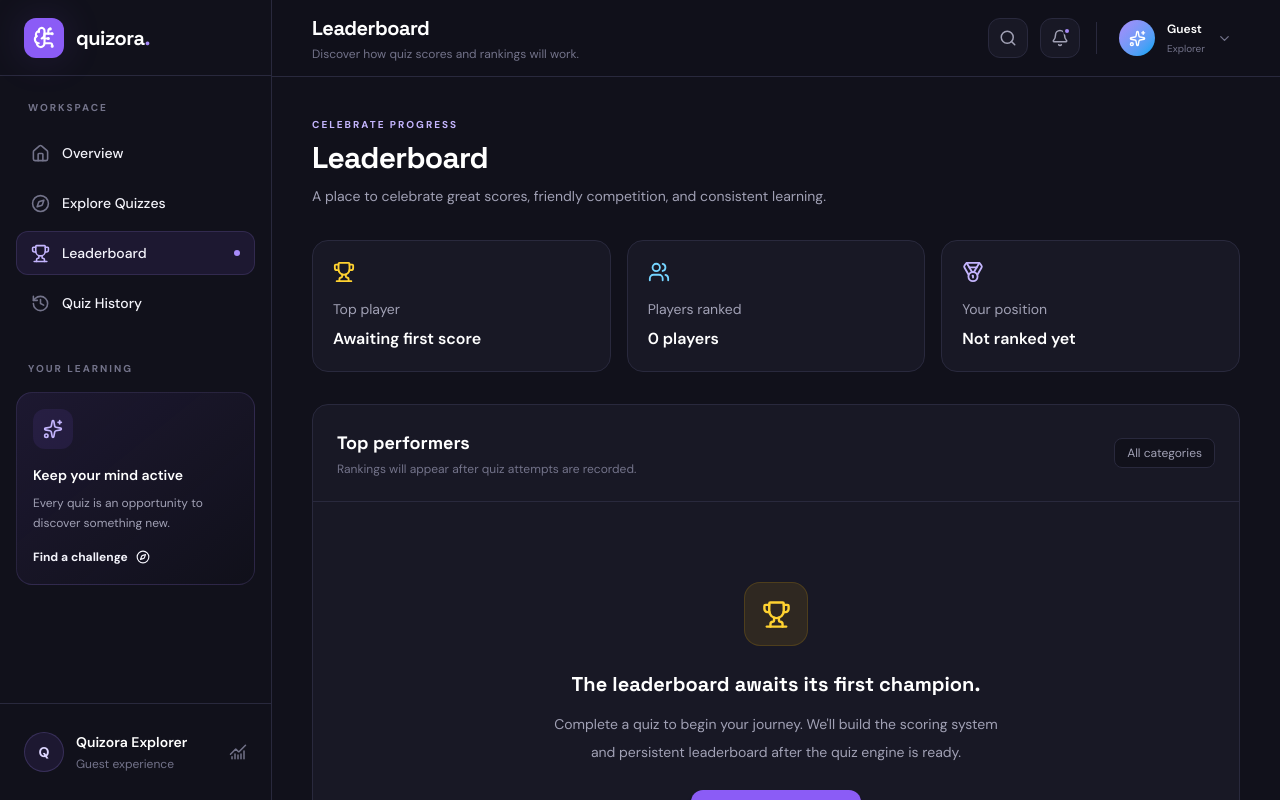
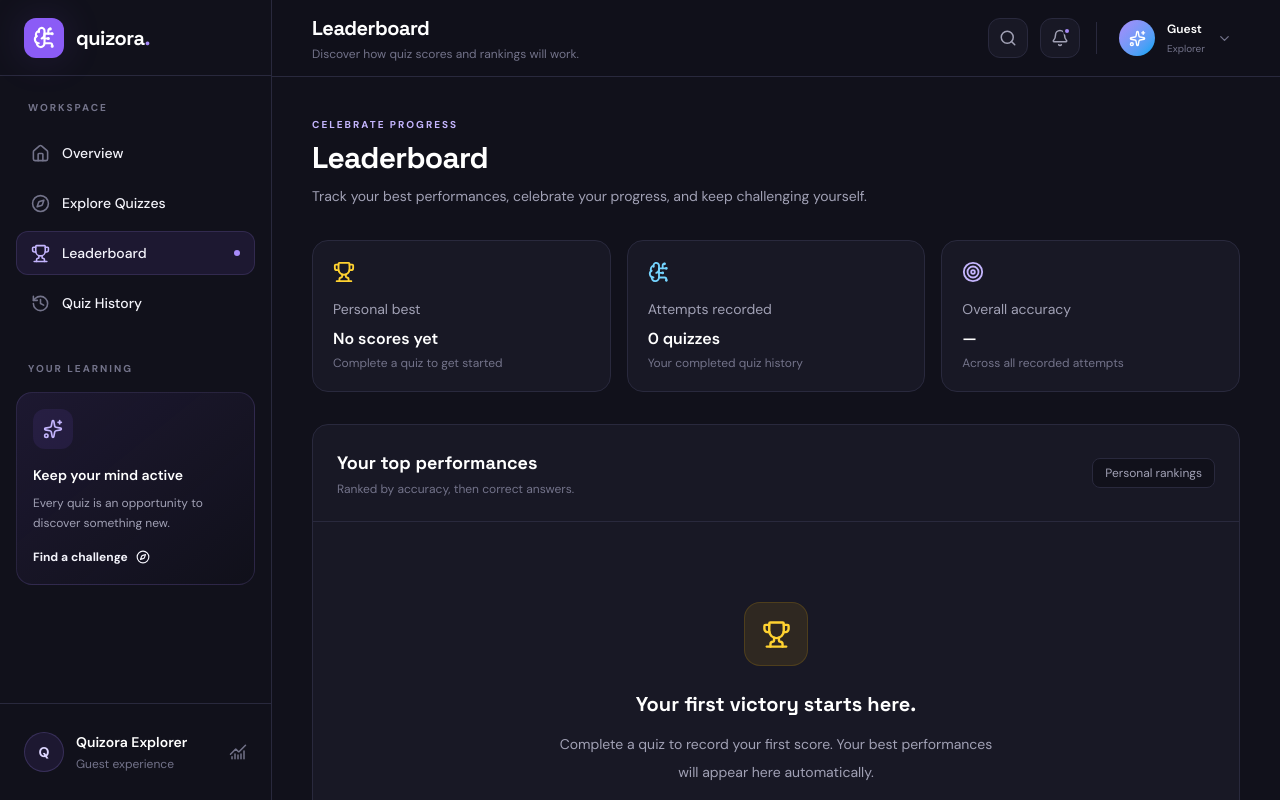
Before and after one commit to abdikadirjerry/quizora-quiz-app, a React (Vite) app: page /leaderboard in a window 1280 px wide. Shown: the top 800 px of the page. Built offline with nearby package versions, Linux system fonts and the light colour scheme.

Commit message:
feat: add performance leaderboard based on quiz history

```diff
--- a/src/pages/LeaderboardPage.jsx
+++ b/src/pages/LeaderboardPage.jsx
@@ -1,36 +1,122 @@
-import { ArrowRight, Medal, Trophy, Users } from "lucide-react";
-
+import {
+  ArrowRight,
+  Medal,
+  Trophy,
+  Target,
+  BrainCircuit,
+  Award,
+} from "lucide-react";
 import { Link } from "react-router";
 
 import Button from "../components/ui/Button";
 import PageHeader from "../components/ui/PageHeader";
+import { getQuizHistory } from "../utils/quizStorage";
 
 function LeaderboardPage() {
+  const history = getQuizHistory();
+
+  const totalQuestions = history.reduce(
+    (sum, attempt) => sum + (Number(attempt.totalQuestions) || 0),
+    0,
+  );
+
+  const totalCorrect = history.reduce(
+    (sum, attempt) => sum + (Number(attempt.score) || 0),
+    0,
+  );
+
+  const accuracy =
+    totalQuestions > 0 ? Math.round((totalCorrect / totalQuestions) * 100) : 0;
+
+  const rankedAttempts = [...history].sort((a, b) => {
+    const accuracyDifference =
+      (Number(b.accuracy) || 0) - (Number(a.accuracy) || 0);
+    if (accuracyDifference !== 0) return accuracyDifference;
+
+    const scoreDifference = (Number(b.score) || 0) - (Number(a.score) || 0);
+    if (scoreDifference !== 0) return scoreDifference;
+
+    return new Date(b.completedAt) - new Date(a.completedAt);
+  });
+
+  const bestAttempt = rankedAttempts[0];
+
+  function formatDate(dateString) {
+    if (!dateString) return "Date unavailable";
+
+    const date = new Date(dateString);
+
+    if (Number.isNaN(date.getTime())) return "Date unavailable";
+
+    return new Intl.DateTimeFormat(undefined, {
+      month: "short",
+      day: "numeric",
+      year: "numeric",
+    }).format(date);
+  }
+
+  function formatCategory(category) {
+    if (!category) return "General Knowledge";
+
+    return category
+      .split("-")
+      .map((word) => word.charAt(0).toUpperCase() + word.slice(1))
+      .join(" ");
+  }
+
   return (
     <div>
       <PageHeader
         eyebrow="CELEBRATE PROGRESS"
         title="Leaderboard"
-        description="A place to celebrate great scores, friendly competition, and consistent learning."
+        description="Track your best performances, celebrate your progress, and keep challenging yourself."
       />
 
       <section className="mb-8 grid gap-4 sm:grid-cols-3">
         <article className="surface-card p-5">
           <Trophy size={22} className="text-amber-300" />
-          <p className="mt-4 text-sm text-text-secondary">Top player</p>
-          <p className="mt-2 font-semibold text-white">Awaiting first score</p>
+
+          <p className="mt-4 text-sm text-text-secondary">Personal best</p>
+
+          <p className="mt-2 font-semibold text-white">
+            {bestAttempt
+              ? `${Number(bestAttempt.accuracy) || 0}% accuracy`
+              : "No scores yet"}
+          </p>
+
+          <p className="mt-1 text-xs text-text-muted">
+            {bestAttempt
+              ? `${Number(bestAttempt.score) || 0}/${Number(bestAttempt.totalQuestions) || 0} correct`
+              : "Complete a quiz to get started"}
+          </p>
         </article>
 
         <article className="surface-card p-5">
-          <Users size={22} className="text-sky-300" />
-          <p className="mt-4 text-sm text-text-secondary">Players ranked</p>
-          <p className="mt-2 font-semibold text-white">0 players</p>
+          <BrainCircuit size={22} className="text-sky-300" />
+
+          <p className="mt-4 text-sm text-text-secondary">Attempts recorded</p>
+
+          <p className="mt-2 font-semibold text-white">
+            {history.length} {history.length === 1 ? "quiz" : "quizzes"}
+          </p>
+
+          <p className="mt-1 text-xs text-text-muted">
+            Your completed quiz history
+          </p>
         </article>
 
         <article className="surface-card p-5">
-          <Medal size={22} className="text-brand-300" />
-          <p className="mt-4 text-sm text-text-secondary">Your position</p>
-          <p className="mt-2 font-semibold text-white">Not ranked yet</p>
+          <Target size={22} className="text-brand-300" />
+
+          <p className="mt-4 text-sm text-text-secondary">Overall accuracy</p>
+
+          <p className="mt-2 font-semibold text-white">
+            {history.length > 0 ? `${accuracy}%` : "—"}
+          </p>
+
+          <p className="mt-1 text-xs text-text-muted">
+            Across all recorded attempts
+          </p>
         </article>
       </section>
 
@@ -38,31 +124,32 @@ function LeaderboardPage() {
         <div className="flex flex-col gap-3 border-b border-border-subtle p-6 sm:flex-row sm:items-center sm:justify-between">
           <div>
             <h2 className="display-font text-lg font-bold text-white">
-              Top performers
+              Your top performances
             </h2>
 
             <p className="mt-1 text-xs text-text-muted">
-              Rankings will appear after quiz attempts are recorded.
+              Ranked by accuracy, then correct answers.
             </p>
           </div>
 
           <span className="w-fit rounded-lg border border-border-subtle bg-surface px-3 py-1.5 text-xs text-text-secondary">
-            All categories
+            Personal rankings
           </span>
         </div>
 
+        {rankedAttempts.length === 0 ? (
           <div className="flex flex-col items-center px-6 py-16 text-center sm:py-20">
             <span className="flex h-16 w-16 items-center justify-center rounded-2xl border border-amber-400/15 bg-amber-400/10 text-amber-300">
               <Trophy size={29} />
             </span>
 
             <h3 className="display-font mt-6 text-xl font-bold text-white">
-            The leaderboard awaits its first champion.
+              Your first victory starts here.
             </h3>
 
             <p className="mt-3 max-w-md text-sm leading-7 text-text-secondary">
-            Complete a quiz to begin your journey. We'll build the scoring
-            system and persistent leaderboard after the quiz engine is ready.
+              Complete a quiz to record your first score. Your best performances
+              will appear here automatically.
             </p>
 
             <Link to="/explore" className="mt-6">
@@ -72,6 +159,104 @@ function LeaderboardPage() {
               </Button>
             </Link>
           </div>
+        ) : (
+          <div className="overflow-x-auto">
+            <table className="w-full min-w-[620px] text-left">
+              <thead>
+                <tr className="border-b border-border-subtle text-xs text-text-muted">
+                  <th className="px-6 py-4 font-medium">Rank</th>
+                  <th className="px-6 py-4 font-medium">Quiz category</th>
+                  <th className="px-6 py-4 font-medium">Score</th>
+                  <th className="px-6 py-4 font-medium">Accuracy</th>
+                  <th className="px-6 py-4 font-medium">Completed</th>
+                </tr>
+              </thead>
+
+              <tbody>
+                {rankedAttempts.map((attempt, index) => {
+                  const rank = index + 1;
+                  const attemptAccuracy = Number(attempt.accuracy) || 0;
+
+                  return (
+                    <tr
+                      key={attempt.id ?? `${attempt.completedAt}-${index}`}
+                      className="border-b border-border-subtle/70 transition hover:bg-surface-raised/60 last:border-b-0"
+                    >
+                      <td className="px-6 py-5">
+                        <div className="flex items-center gap-3">
+                          <span
+                            className={`flex h-9 w-9 items-center justify-center rounded-xl ${
+                              rank === 1
+                                ? "bg-amber-400/10 text-amber-300"
+                                : rank === 2
+                                  ? "bg-slate-400/10 text-slate-300"
+                                  : rank === 3
+                                    ? "bg-orange-400/10 text-orange-300"
+                                    : "bg-surface text-text-muted"
+                            }`}
+                          >
+                            {rank <= 3 ? (
+                              <Medal size={18} />
+                            ) : (
+                              <span className="text-xs font-semibold">
+                                {rank}
+                              </span>
+                            )}
+                          </span>
+
+                          <span className="text-sm font-semibold text-text-primary">
+                            #{rank}
+                          </span>
+                        </div>
+                      </td>
+
+                      <td className="px-6 py-5">
+                        <div className="flex items-center gap-3">
+                          <span className="flex h-9 w-9 items-center justify-center rounded-lg bg-brand-500/10 text-brand-300">
+                            <Award size={17} />
+                          </span>
+
+                          <div>
+                            <p className="text-sm font-medium text-white">
+                              {formatCategory(attempt.category)}
+                            </p>
+
+                            <p className="mt-1 text-xs text-text-muted">
+                              {attempt.difficulty || "Mixed"} difficulty
+                            </p>
+                          </div>
+                        </div>
+                      </td>
+
+                      <td className="px-6 py-5 text-sm font-medium text-text-primary">
+                        {Number(attempt.score) || 0}/
+                        {Number(attempt.totalQuestions) || 0}
+                      </td>
+
+                      <td className="px-6 py-5">
+                        <span
+                          className={`inline-flex rounded-lg px-2.5 py-1 text-xs font-semibold ${
+                            attemptAccuracy >= 80
+                              ? "bg-emerald-400/10 text-emerald-300"
+                              : attemptAccuracy >= 50
+                                ? "bg-amber-400/10 text-amber-300"
+                                : "bg-rose-400/10 text-rose-300"
+                          }`}
+                        >
+                          {attemptAccuracy}%
+                        </span>
+                      </td>
+
+                      <td className="px-6 py-5 text-xs text-text-secondary">
+                        {formatDate(attempt.completedAt)}
+                      </td>
+                    </tr>
+                  );
+                })}
+              </tbody>
+            </table>
+          </div>
+        )}
       </section>
     </div>
   );
```
Lines whose indentation alone changed are shown as unchanged.
